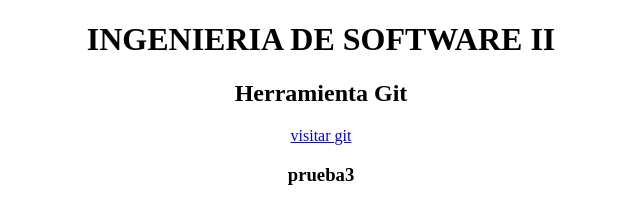
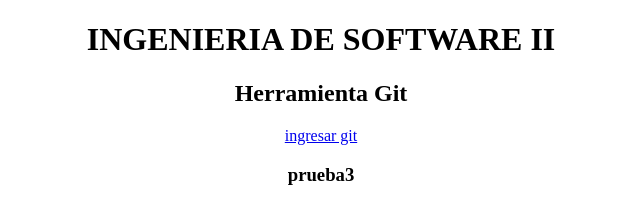
Before and after one commit to wmorales2021/PROYECTOINGSOFT2, a plain HTML site: page index.html in a window 1280 px wide. Shown: the full height of the page, 319-959 px from the left. Drawn offline with Linux system fonts and the light colour scheme.

Commit message:
se cambia palabra visitar por ingresar

```diff
--- a/index.html
+++ b/index.html
@@ -25,7 +25,7 @@
 		<div style="text-align:center">
 			<h1> INGENIERIA DE SOFTWARE II</h1>
 			<h2>Herramienta Git </h2>
-			<a href="https://github.com/"> visitar git</a>
+			<a href="https://github.com/"> ingresar git</a>
 			<h3> prueba3</h3>
 
 		</div>
```
